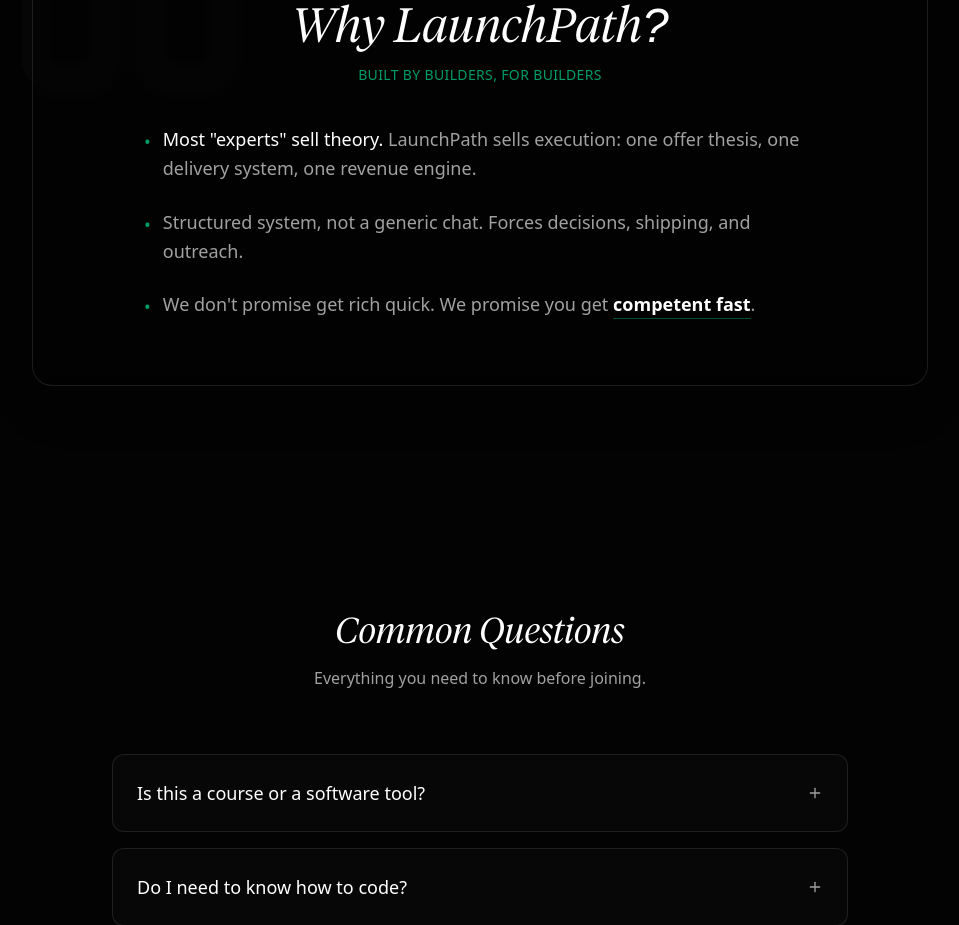
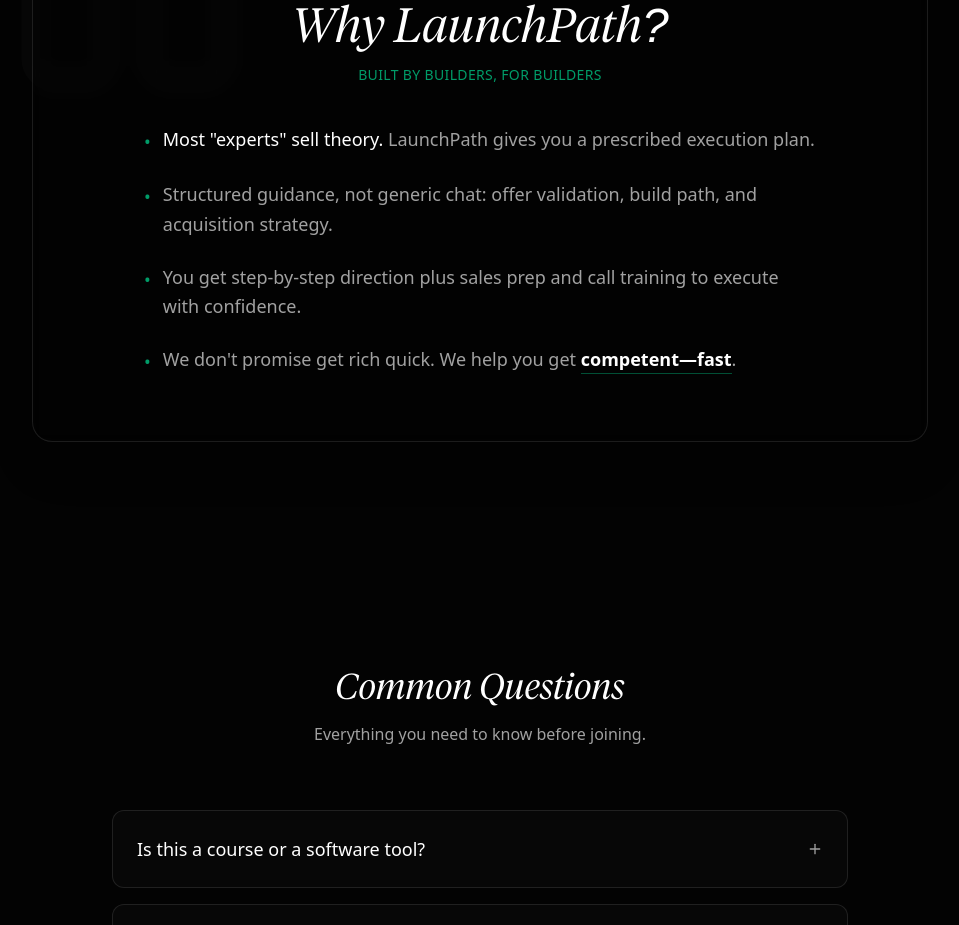
Before and after one commit to Karam110457/LaunchPath, a Next.js app: page / in a window 1280 px wide. Shown: the part 2580-3505 px from the top of the page, without its empty margins (160-1119 px from the left). Built offline with nearby package versions, Linux system fonts and the light colour scheme.

Commit message:
Revise Trust component messaging for clarity and impact
- Updated text in the Trust component to provide clearer execution guidance and structured support.
- Enhanced messaging to emphasize step-by-step direction, sales preparation, and the promise of competence over quick success.

```diff
--- a/src/components/waitlist/Trust.tsx
+++ b/src/components/waitlist/Trust.tsx
@@ -27,15 +27,19 @@ export function Trust() {
           <ul className="space-y-4 sm:space-y-5 md:space-y-6 text-muted-foreground text-sm sm:text-base md:text-lg leading-relaxed max-w-2xl mx-auto list-none pl-0">
             <li className="flex gap-2 sm:gap-3">
               <span className="text-primary shrink-0 mt-0.5" aria-hidden>•</span>
-              <span><strong className="text-white font-medium">Most &quot;experts&quot; sell theory.</strong> LaunchPath sells execution: one offer thesis, one delivery system, one revenue engine.</span>
+              <span><strong className="text-white font-medium">Most &quot;experts&quot; sell theory.</strong> LaunchPath gives you a prescribed execution plan.</span>
             </li>
             <li className="flex gap-2 sm:gap-3">
               <span className="text-primary shrink-0 mt-0.5" aria-hidden>•</span>
-              <span>Structured system, not a generic chat. Forces decisions, shipping, and outreach.</span>
+              <span>Structured guidance, not generic chat: offer validation, build path, and acquisition strategy.</span>
             </li>
             <li className="flex gap-2 sm:gap-3">
               <span className="text-primary shrink-0 mt-0.5" aria-hidden>•</span>
-              <span>We don&apos;t promise get rich quick. We promise you get <strong className="text-white border-b border-primary/50 pb-0.5">competent fast</strong>.</span>
+              <span>You get step-by-step direction plus sales prep and call training to execute with confidence.</span>
+            </li>
+            <li className="flex gap-2 sm:gap-3">
+              <span className="text-primary shrink-0 mt-0.5" aria-hidden>•</span>
+              <span>We don&apos;t promise get rich quick. We help you get <strong className="text-white border-b border-primary/50 pb-0.5">competent—fast</strong>.</span>
             </li>
           </ul>
         </div>
```
